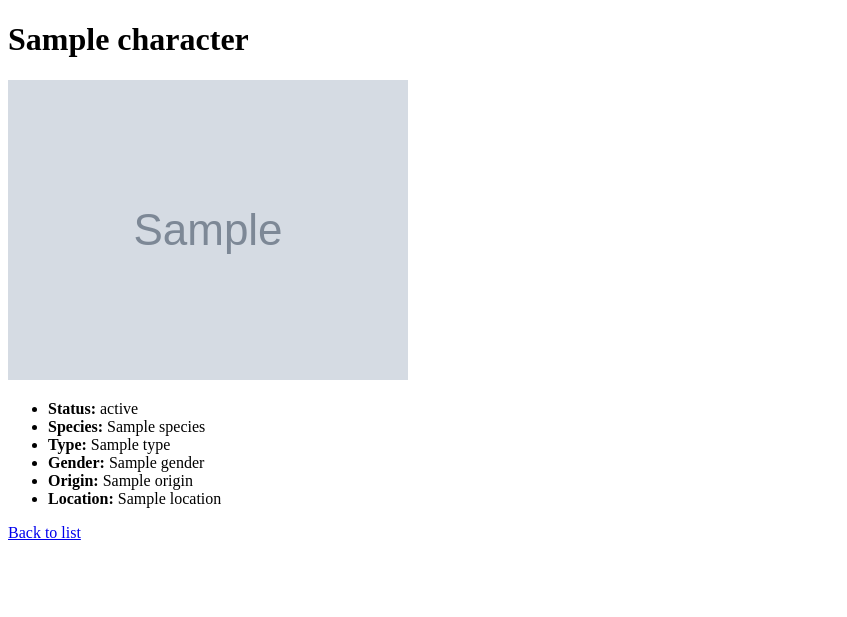
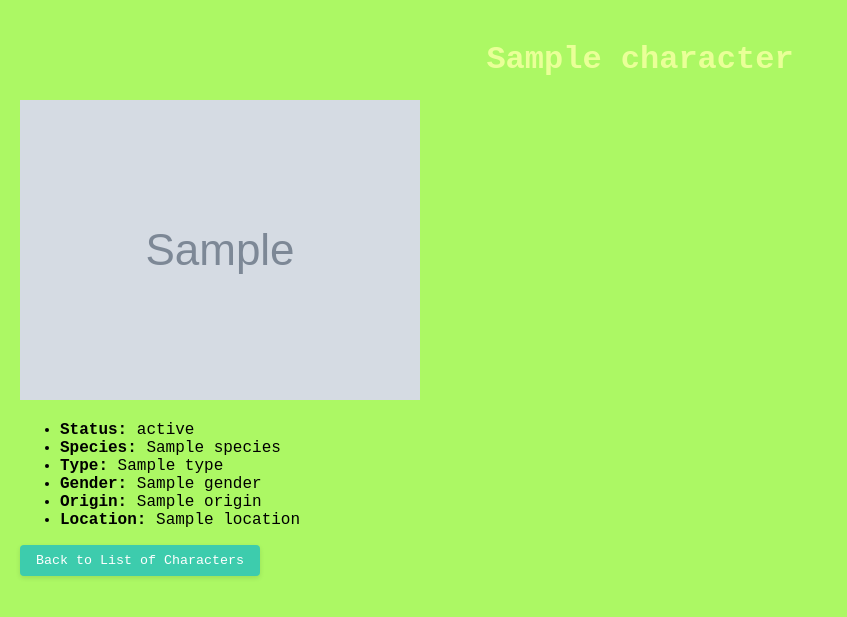
Before and after one commit to staten-island-tech/flask-api-project-ryan-c123, a Flask app: template templates/character.html in a window 1280 px wide. Shown: the top 617 px of the page, without its empty margins (0-847 px from the left). Run offline with Flask 3, Linux system fonts and the light colour scheme; the template is opened without the code that fills it: most values are stand-ins (such as "Sample title", 1, 10 or a date in 2020); grey boxes marked "Sample" are stand-in pictures.

Commit message:
can i get a kss
and can u make it last forever

```diff
--- a/app.py
+++ b/app.py
@@ -14,7 +14,7 @@ import requests
 
 app = Flask(__name__)
 
-@app.route("/")
+@app.route("/") #this is home page
 def index():
     page = request.args.get("page", default=1, type=int)
     search = request.args.get("search", default="", type=str)
@@ -33,16 +33,16 @@ def index():
         params["gender"] = gender
 
     response = requests.get("https://rickandmortyapi.com/api/character", params=params)
-
+#if the the characters cannot be found js say not found
     if response.status_code == 404:
         return render_template("index.html",
-                               characters=[],
-                               current_page=page,
-                               total_pages=0,
-                               next_page=None,
-                               prev_page=None,
-                               error="No characters found.",
-                               request=request)
+            characters=[],
+            current_page=page,
+            total_pages=0,
+            next_page=None,
+            prev_page=None,
+            error="No characters found.",
+            request=request)
 
     data = response.json()
     characters = data["results"]
@@ -54,23 +54,22 @@ def index():
         "image": char["image"],
         "species": char["species"],
         "status": char["status"]
-    } for char in characters]
-
+    } for char in characters] #page change
     next_page = page + 1 if data["info"]["next"] else None
     prev_page = page - 1 if data["info"]["prev"] else None
-
     return render_template("index.html",
-                           characters=char_list,
-                           current_page=page,
-                           total_pages=total_pages,
-                           next_page=next_page,
-                           prev_page=prev_page,
-                           error=None,
-                           request=request)
+        characters=char_list,
+        current_page=page,
+        total_pages=total_pages,
+        next_page=next_page,
+        prev_page=prev_page,
+        error=None,
+        request=request)
+#app route to display characters individually when u click on their card
 @app.route("/character/<int:character_id>")
 def character_detail(character_id):
     response = requests.get(f"https://rickandmortyapi.com/api/character/{character_id}")
-
+# if the status isn't 200, or if it doesn't work, then say character not found
     if response.status_code != 200:
         return render_template("character.html", character=None, error="Character not found.")
 
--- a/static/styles.css
+++ b/static/styles.css
@@ -33,6 +33,7 @@ input:hover {
     background-color: rgb(0, 255, 149);
 }
 button {
+    font-family: 'Courier New', Courier, monospace;
     padding: 8px 16px;
     background-color: rgb(61, 204, 173);
     color: white;
--- a/templates/character.html
+++ b/templates/character.html
@@ -2,6 +2,7 @@
 <html>
 <head>
     <title>{{ character.name }}</title>
+    <link rel="stylesheet" href="{{ url_for('static', filename='styles.css') }}">
 </head>
 <body>
     <h1>{{ character.name }}</h1>
@@ -14,6 +15,7 @@
         <li><strong>Origin:</strong> {{ character.origin }}</li>
         <li><strong>Location:</strong> {{ character.location }}</li>
     </ul>
-    <a href="/">Back to list</a>
+    <a href="/">
+        <button>Back to List of Characters</button>
 </body>
 </html>
```
